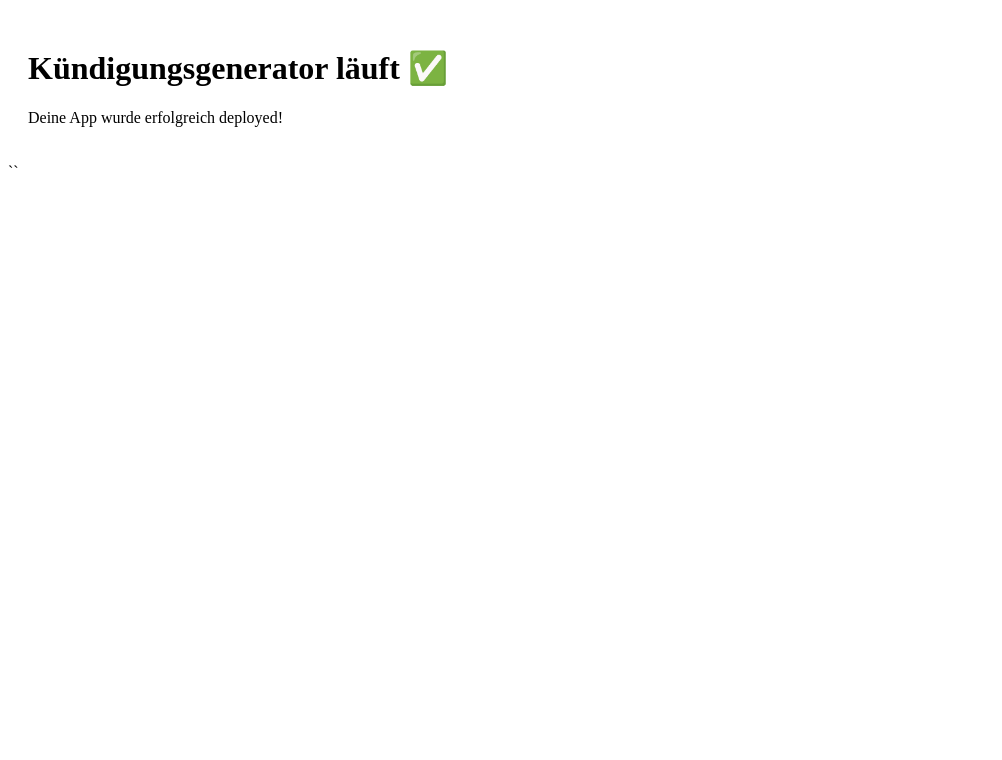
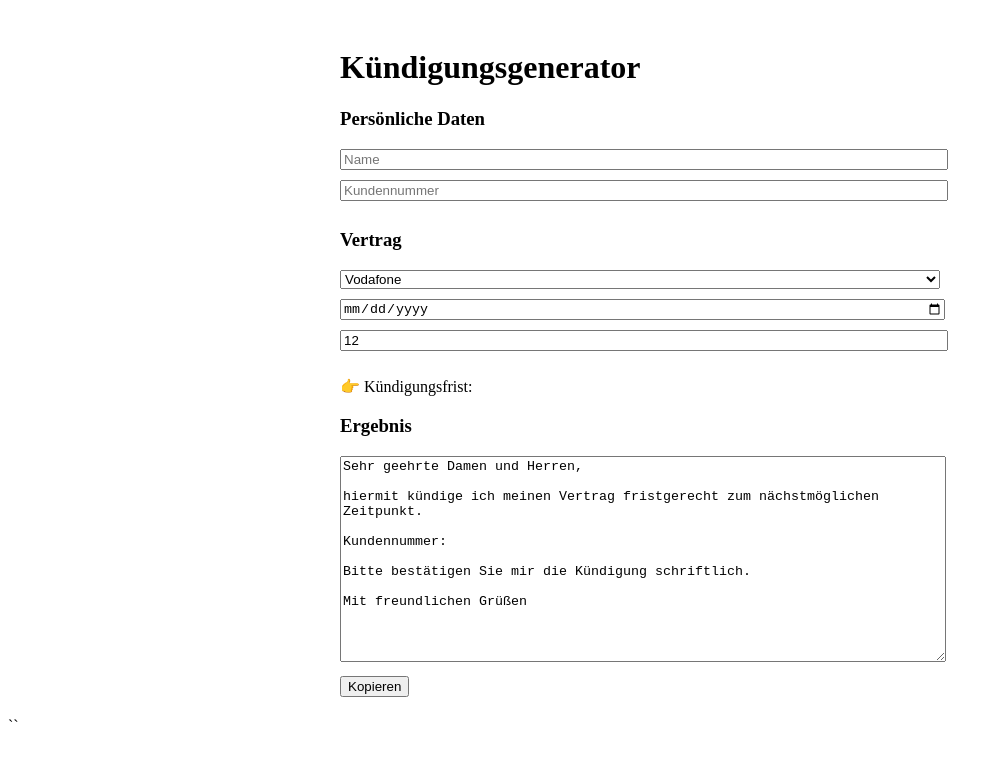
Before and after one commit to paffrathandreas-tech/KUENDIGUNGSGERNERATOR, a React (Vite) app: page / in a window 1280 px wide. Shown: the top 760 px of the page, without its empty margins (0-1002 px from the left). Built offline with nearby package versions, Linux system fonts and the light colour scheme.

Commit message:
Implement Kündigungsgenerator with user inputs

```diff
--- a/App.jsx
+++ b/App.jsx
@@ -1,10 +1,103 @@
-import React from "react";
+import { useState } from "react";
 
 export default function App() {
+  const [name, setName] = useState("");
+  const [customerId, setCustomerId] = useState("");
+  const [provider, setProvider] = useState("Vodafone");
+  const [startDate, setStartDate] = useState("");
+  const [duration, setDuration] = useState(12);
+
+  const providers = {
+    Vodafone: "Vodafone GmbH, Kundenservice, 40875 Ratingen",
+    Telekom: "Telekom Deutschland GmbH, Bonn",
+    McFIT: "McFIT GmbH, Berlin",
+  };
+
+  const calculateDeadline = () => {
+    if (!startDate) return "";
+    const end = new Date(startDate);
+    end.setMonth(end.getMonth() + Number(duration));
+
+    const deadline = new Date(end);
+    deadline.setMonth(deadline.getMonth() - 1);
+
+    return deadline.toLocaleDateString("de-DE");
+  };
+
+  const generateText = () => {
+    return `Sehr geehrte Damen und Herren,
+
+hiermit kündige ich meinen Vertrag fristgerecht zum nächstmöglichen Zeitpunkt.
+
+Kundennummer: ${customerId}
+
+Bitte bestätigen Sie mir die Kündigung schriftlich.
+
+Mit freundlichen Grüßen
+${name}`;
+  };
+
   return (
-    <div style={{ padding: "20px" }}>
-      <h1>Kündigungsgenerator läuft ✅</h1>
-      <p>Deine App wurde erfolgreich deployed!</p>
+    <div style={{ maxWidth: "600px", margin: "auto", padding: "20px" }}>
+      <h1>Kündigungsgenerator</h1>
+
+      <h3>Persönliche Daten</h3>
+      <input
+        placeholder="Name"
+        value={name}
+        onChange={(e) => setName(e.target.value)}
+        style={{ width: "100%", marginBottom: "10px" }}
+      />
+
+      <input
+        placeholder="Kundennummer"
+        value={customerId}
+        onChange={(e) => setCustomerId(e.target.value)}
+        style={{ width: "100%", marginBottom: "10px" }}
+      />
+
+      <h3>Vertrag</h3>
+      <select
+        value={provider}
+        onChange={(e) => setProvider(e.target.value)}
+        style={{ width: "100%", marginBottom: "10px" }}
+      >
+        <option>Vodafone</option>
+        <option>Telekom</option>
+        <option>McFIT</option>
+      </select>
+
+      <input
+        type="date"
+        value={startDate}
+        onChange={(e) => setStartDate(e.target.value)}
+        style={{ width: "100%", marginBottom: "10px" }}
+      />
+
+      <input
+        type="number"
+        value={duration}
+        onChange={(e) => setDuration(e.target.value)}
+        style={{ width: "100%", marginBottom: "10px" }}
+      />
+
+      <p>
+        👉 Kündigungsfrist: <b>{calculateDeadline()}</b>
+      </p>
+
+      <h3>Ergebnis</h3>
+      <textarea
+        value={generateText()}
+        readOnly
+        style={{ width: "100%", height: "200px" }}
+      />
+
+      <button
+        onClick={() => navigator.clipboard.writeText(generateText())}
+        style={{ marginTop: "10px" }}
+      >
+        Kopieren
+      </button>
     </div>
   );
 }
```
